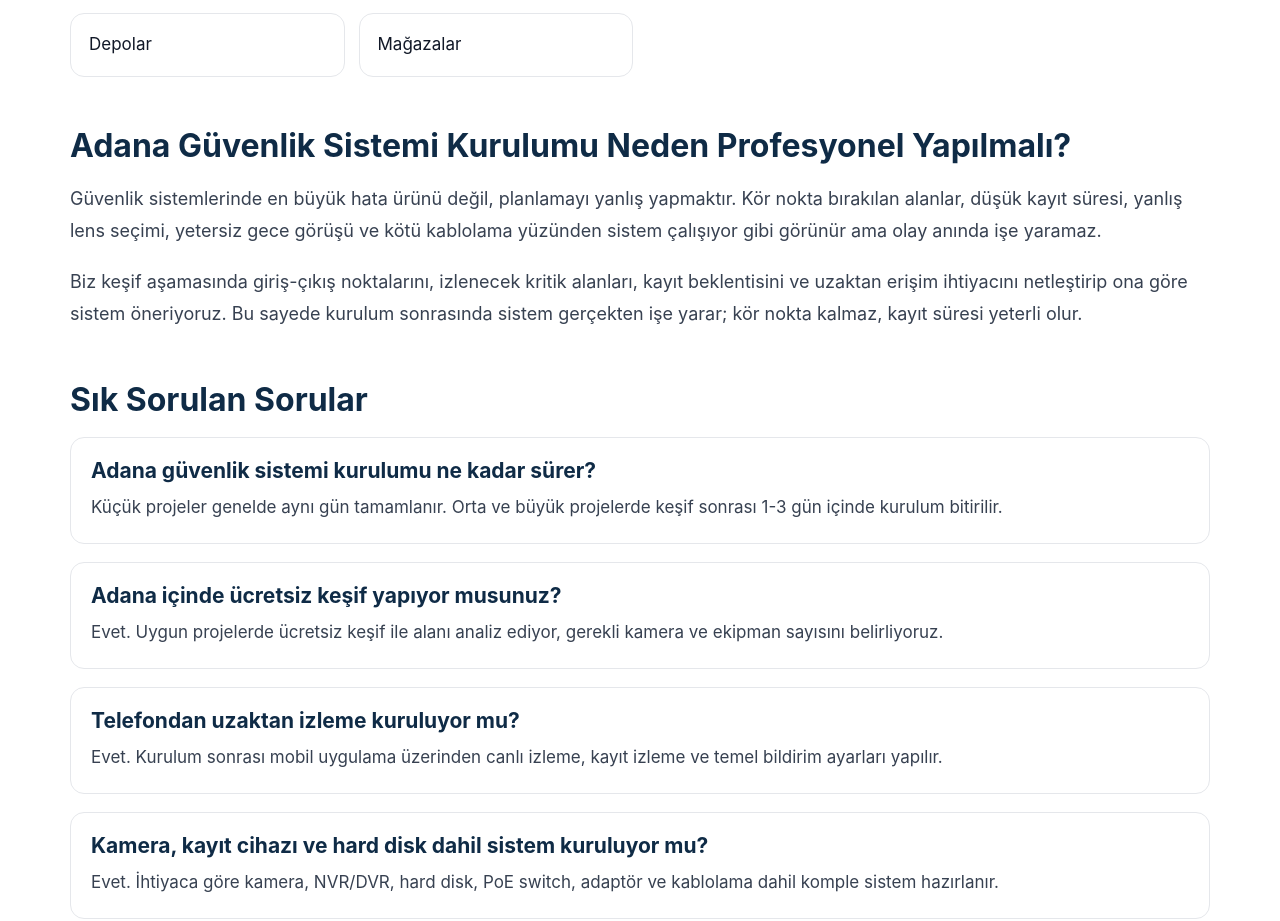
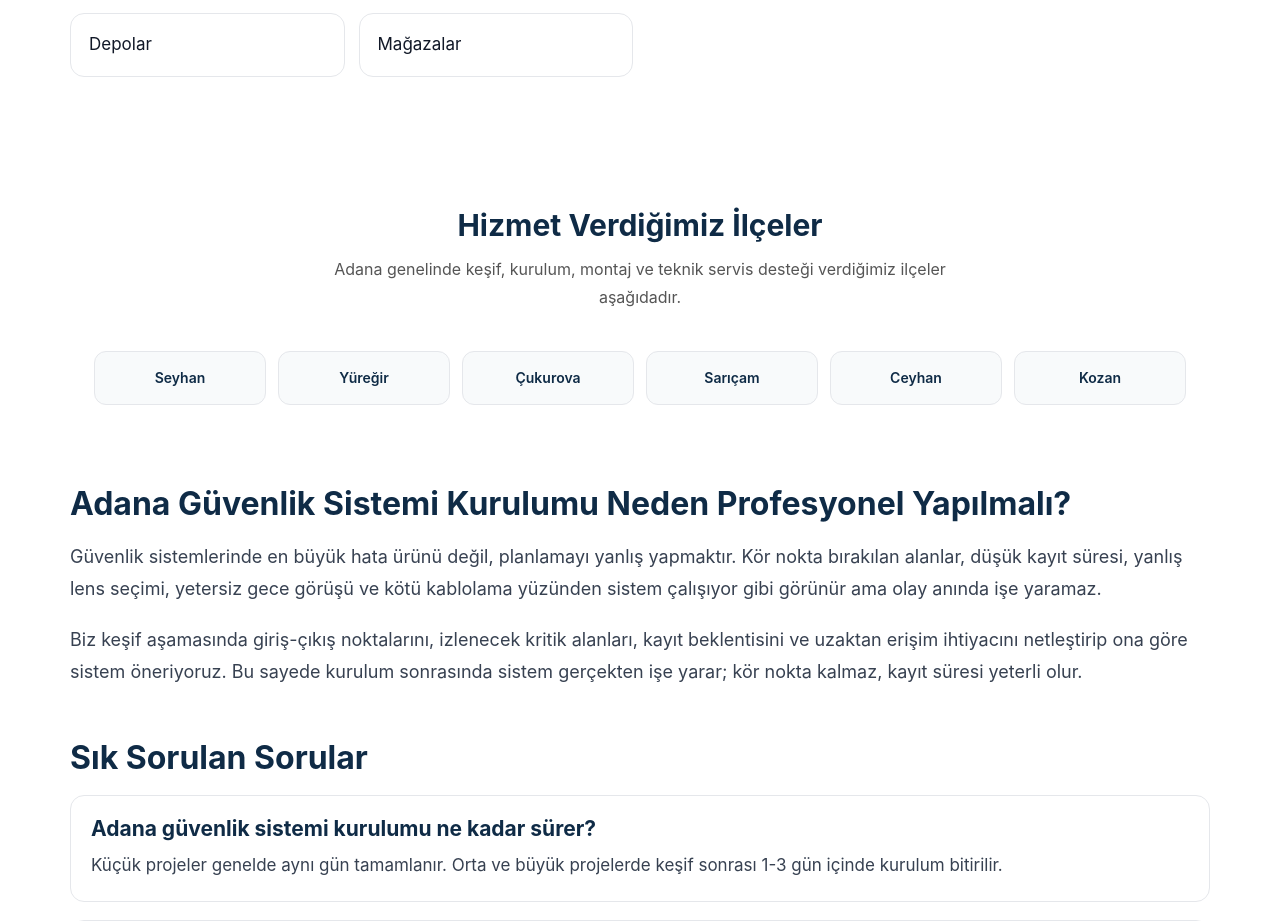
Before and after one commit to Alfasoylu/guvenlikservisi, a Next.js app: page /adana in a window 1280 px wide. Shown: the part 2360-3281 px from the top of the page. Built offline with nearby package versions, Linux system fonts and the light colour scheme.

Commit message:
Update page.tsx

```diff
--- a/src/app/[city]/page.tsx
+++ b/src/app/[city]/page.tsx
@@ -2,9 +2,11 @@ import type { Metadata } from "next";
 import Link from "next/link";
 import { notFound } from "next/navigation";
 import InternalLinkSection from "@/components/InternalLinkSection";
+import CityDistrictGridSection from "@/components/service-page/CityDistrictGridSection";
 import ServiceVisualSection from "@/components/ServiceVisualSection";
 import { buildCityFaqItems } from "@/data/seo/faq-bank";
 import { getSeoCityBySlug } from "@/data/seo/cities";
+import { getDistrictsByCitySlug } from "@/data/seo/districts";
 import { services } from "@/data/services";
 import { siteConfig } from "@/data/site-config";
 import {
@@ -75,6 +77,11 @@ export default async function CityPage({ params }: PageProps) {
 
   const faqItems = buildCityFaqItems(city.name);
   const cityVisuals = getCityPageVisuals(city.slug);
+  const cityDistricts = getDistrictsByCitySlug(city.slug).map((d) => ({
+    name: d.name,
+    slug: d.slug,
+    citySlug: d.citySlug,
+  }));
   const cityServiceLinks = sortServicesByBusinessPriority(services).flatMap((service) => {
     const href = getPrimaryCityServicePath(city.slug, service.slug);
 
@@ -266,6 +273,11 @@ export default async function CityPage({ params }: PageProps) {
         </div>
       </section>
 
+      <CityDistrictGridSection
+        cityName={city.name}
+        districts={cityDistricts}
+      />
+
       <section style={{ marginBottom: "50px" }}>
         <h2 style={{ fontSize: "32px", color: "#0F2B46", marginBottom: "18px" }}>
           {city.name} Güvenlik Sistemi Kurulumu Neden Profesyonel Yapılmalı?
```
